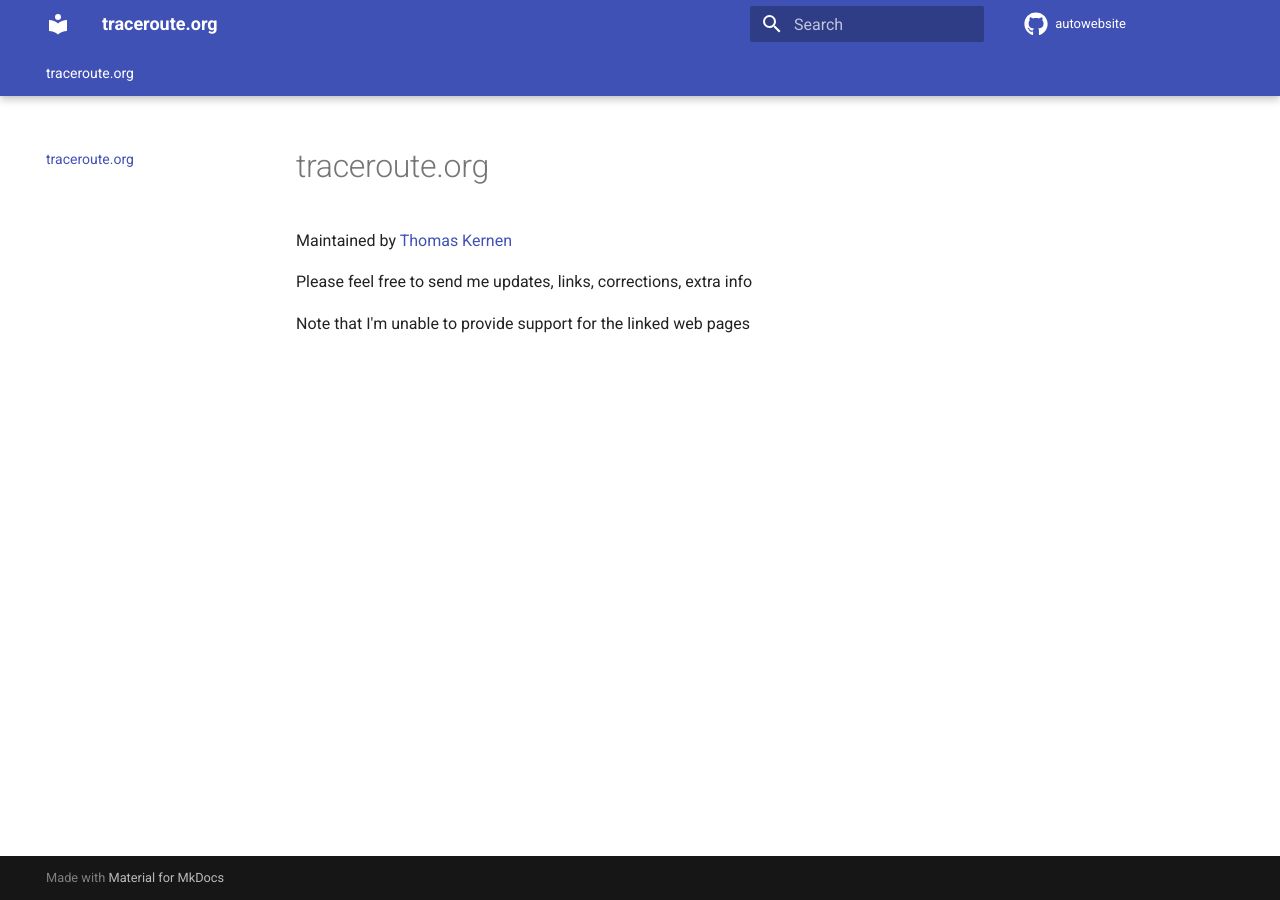
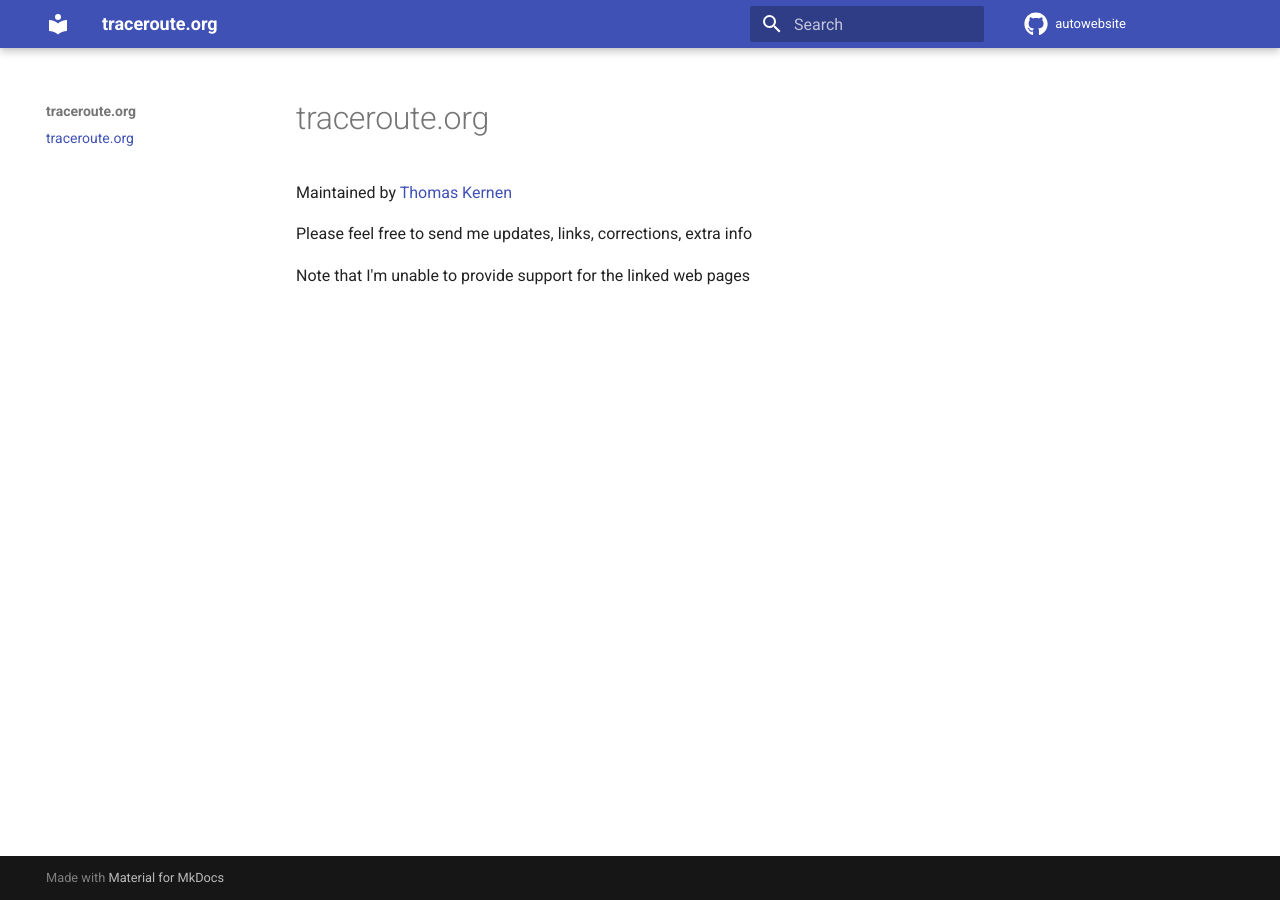
Before and after one commit to reneluria/autowebsite, an MkDocs documentation site: the page built from docs/index.md, in a window 1280 px wide. Built offline with MkDocs 1.6.1 and Material for MkDocs 9.7.7, drawn with Linux system fonts in a browser that asks for light colours; comment, search, counter and statistics services are not loaded.

Commit message:
remove tabs

```diff
--- a/mkdocs.yml
+++ b/mkdocs.yml
@@ -6,7 +6,7 @@ theme:
     repo: fontawesome/brands/github
   features:
     - navigation.tracking
-    - navigation.tabs
-    - navigation.tabs.sticky
+    # - navigation.tabs
+    # - navigation.tabs.sticky
 repo_url: https://github.com/reneluria/autowebsite
 repo_name: autowebsite
```
